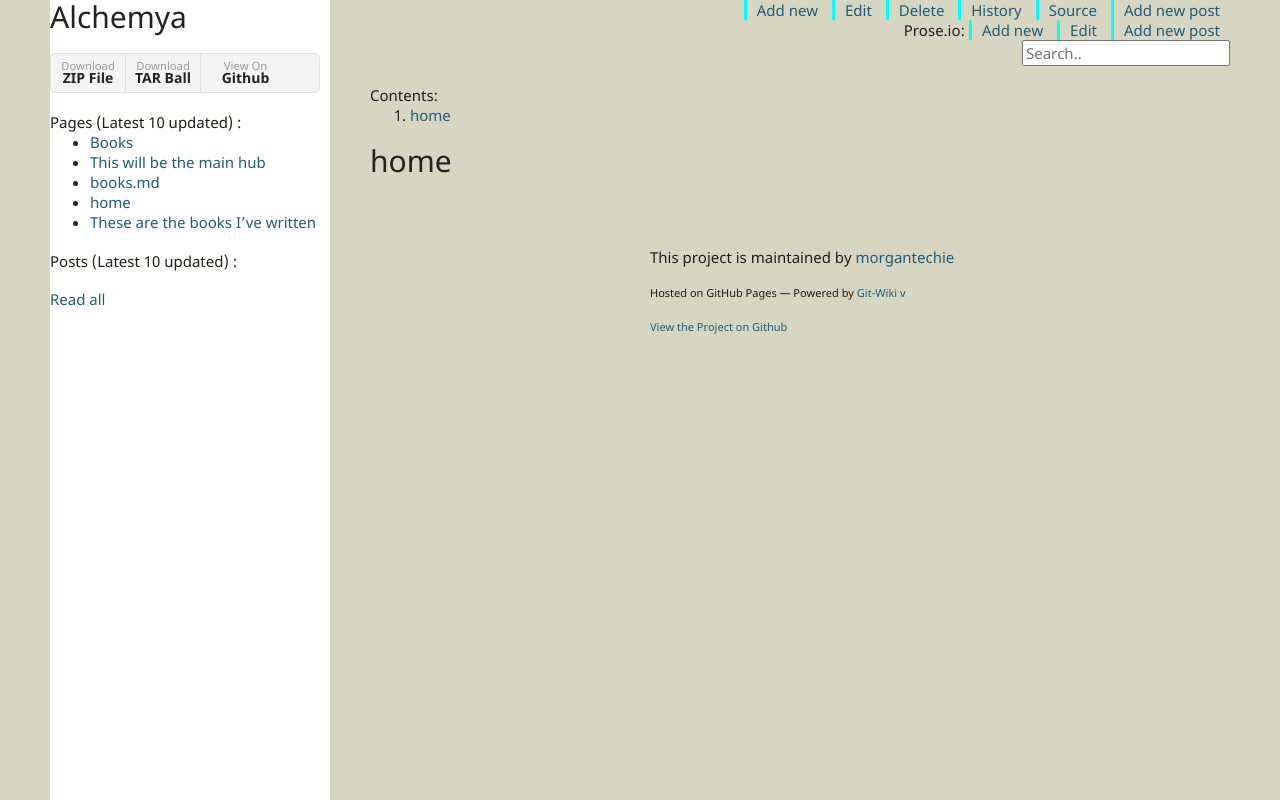
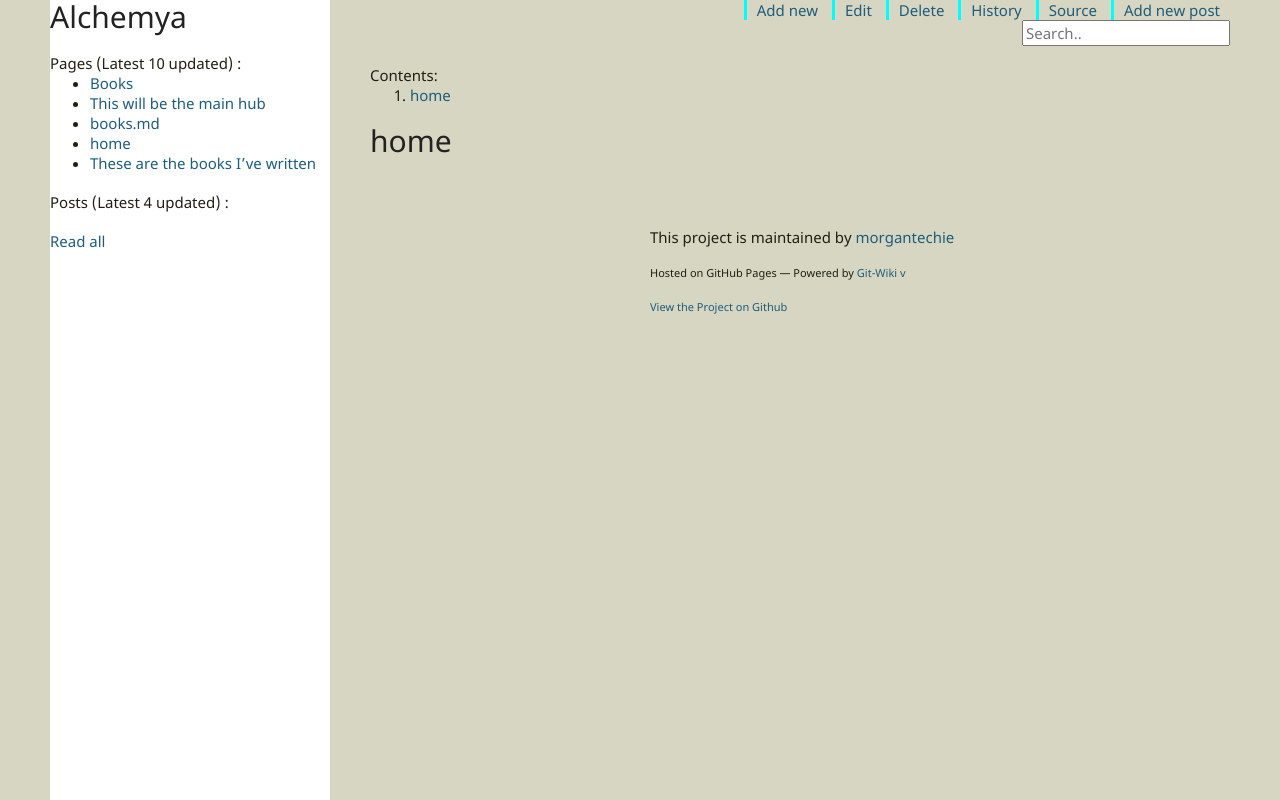
Before and after one commit to morgantechie/alchemya, a Jekyll site: the page built from index.md, in a window 1280 px wide. Shown: the part 150-950 px from the top of the page. Built offline with Jekyll 4.4.1, drawn with Linux system fonts in a browser that asks for light colours; nearby versions of some CDN libraries; our own code applies the rules of GitHub Pages for plain Markdown files.

Commit message:
Update _config.yml

```diff
--- a/_config.yml
+++ b/_config.yml
@@ -11,13 +11,13 @@ blog_feature: true
 # (boolean) Enable/disable wiki posts list in sidebar (needs blog_feature enabled)
 show_wiki_posts: true
 # (integer) Maximum number of wiki posts to shown in sidebar
-show_wiki_posts_limit: 10
+show_wiki_posts_limit: 4
 # from jekyll (read jekyll doc)
 paginate: 5
 paginate_path: "assets/blog/page:num"
 permalink: /blog/posts/:title:output_ext
 # (boolean) Enable/disable download buttons in sidebar
-show_downloads: true
+show_downloads: false
 # (string) Specify branch rendered by gitpages allowing wiki tool buttons to work
 git_branch: "master"
 # (string) Url of logo image, it can be full, absolute or relative.
@@ -31,7 +31,7 @@ wiki_folder: "wiki"
 use_github_wiki: false
 # (boolean) Enable "Edit with Prose.io" button in tools, it's a 3rd party
 # service to edit github markdown pages easily
-use_prose_io: true
+use_prose_io: false
 # Select search_engine component from:
 # - js: it uses a built in javascript component that uses generated js object
 # - js_rss: it uses a built in javascript component that uses generated  sitemap_full.xml to search inside your wiki with lunr library (slow and experimental)
```
